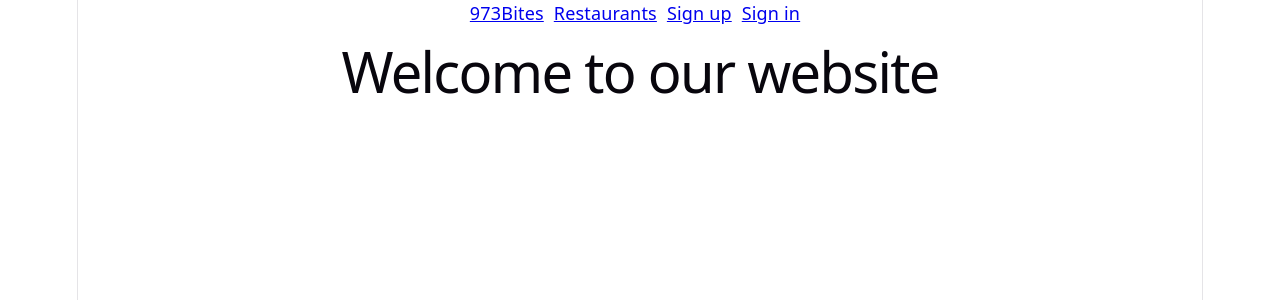
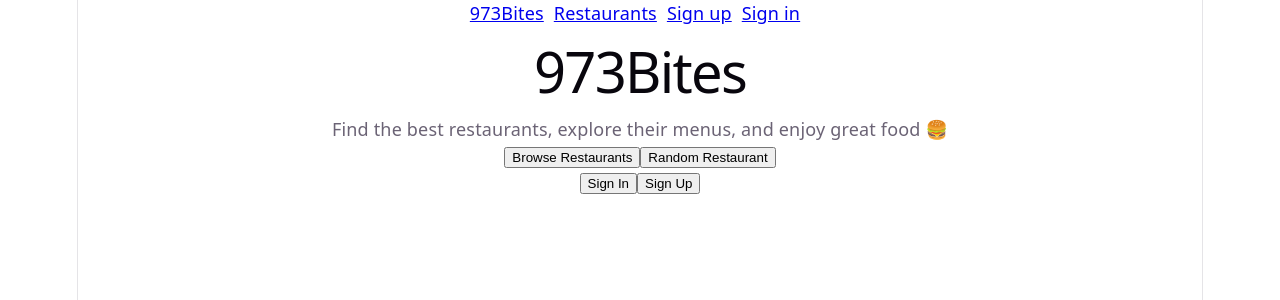
Before and after one commit to Saraalsobah/project-3-frontend, a React (Vite) app: page / in a window 1280 px wide. Shown: the top 300 px of the page. Built offline with nearby package versions, Linux system fonts and the light colour scheme; no server answers.

Commit message:
Homepage

```diff
--- a/src/pages/Homepage.jsx
+++ b/src/pages/Homepage.jsx
@@ -1,11 +1,53 @@
-import React from 'react'
+import { useEffect, useState } from "react"
+import axios from "axios"
+import { useNavigate } from "react-router"
 
-function Homepage() {
+function HomePage({ user }) {
+  const [restaurants, setRestaurants] = useState([])
+  const navigate = useNavigate()
+
+  async function getAllRestaurants() {
+    try {
+      const getRestaurants = await axios.get(`${import.meta.env.VITE_BACKEND_URL}/restaurants`)
+      setRestaurants(getRestaurants.data)
+    }
+    catch (err) {
+      console.log(err)
+    }
+  }
+
+  useEffect(() => {
+    getAllRestaurants()
+  }, [])
+
+  function handleRandom() {
+    if (restaurants.length === 0) return
+
+    const randomIndex = Math.floor(Math.random() * restaurants.length)
+    const randomRestaurant = restaurants[randomIndex]
+
+    navigate(`/restaurants/${randomRestaurant._id}`)
+
+  }
+
   return (
     <div>
-      <h1>Welcome to our website</h1>
+      <h1>973Bites</h1>
+
+      <p>Find the best restaurants, explore their menus, and enjoy great food 🍔</p>
+
+      <button onClick={() => navigate("/restaurants")}>Browse Restaurants</button>
+
+      <button onClick={handleRandom}> Random Restaurant </button>
+
+      {!user && (
+        <div>
+          <button onClick={() => navigate("/sign-in")}> Sign In </button>
+          <button onClick={() => navigate("/sign-up")}> Sign Up </button>
+        </div>
+      )}
     </div>
   )
 }
 
-export default Homepage
+export default HomePage
```
Also changed, not shown: 1 other file (tests, documents, lock files or other folders).
